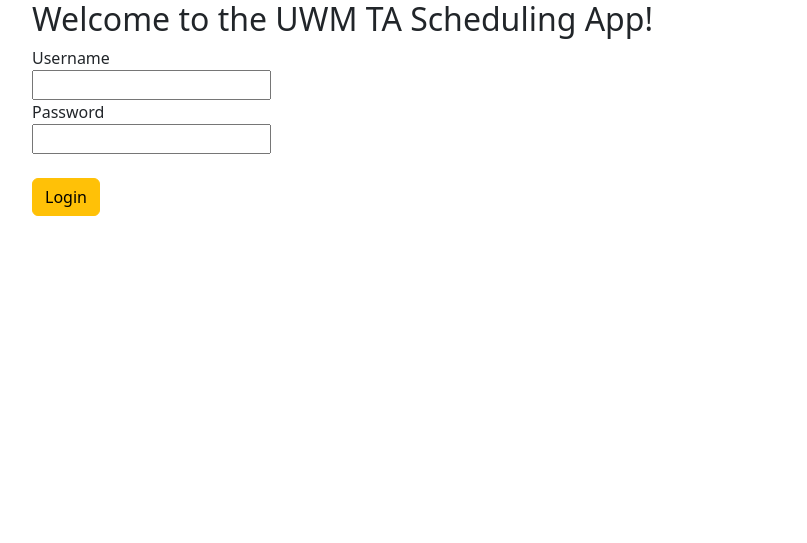
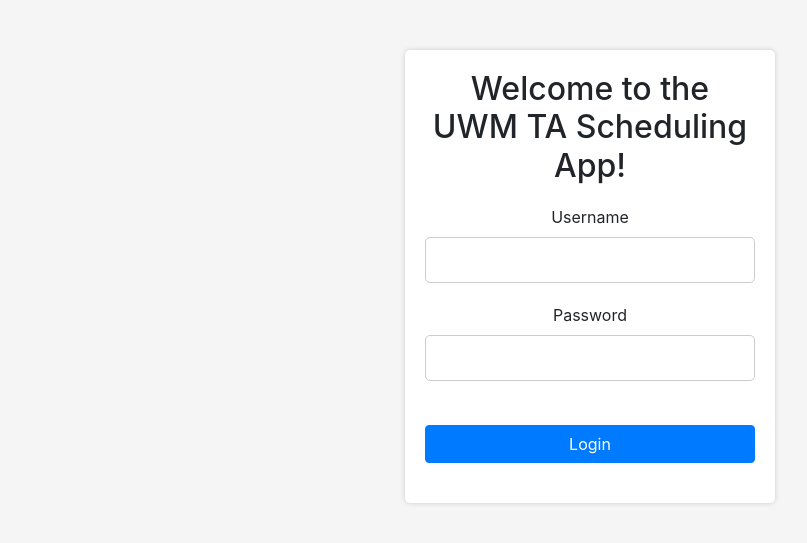
Before and after one commit to MWHunter/schedulingApp, a Django app: page /login.html in a window 1280 px wide. Shown: the top 543 px of the page, without its empty margins (50-857 px from the left). Run offline with Django 4.2, Linux system fonts and the light colour scheme; some libraries are stand-ins or nearby versions.

Commit message:
Make the login page look better

```diff
--- a/schedulingApp/templates/login.html
+++ b/schedulingApp/templates/login.html
@@ -1,14 +1,46 @@
 <!DOCTYPE html>
-<html lang="en">
+<html>
 <head>
-    <meta charset="UTF-8">
-    <meta http-equiv="X-UA-Compatible" content="IE=edge">
-    <meta name="viewport" content="width=device-width, initial-scale=1.0">
-    <link href="https://cdn.jsdelivr.net/npm/bootstrap@5.2.3/dist/css/bootstrap.min.css" rel="stylesheet">
-    <title>TA Scheduling App Login Page</title>
+    <title>UWM TA Scheduling App</title>
+
+    <!-- Add the Bootstrap CSS file -->
+    <link rel="stylesheet" href="https://stackpath.bootstrapcdn.com/bootstrap/4.3.1/css/bootstrap.min.css"
+          integrity="sha384-ggOyR0iXCbMQv3Xipma34MD+dH/1fQ784/j6cY/iJTQUOhcWr7x9JvoRxT2MZw1T" crossorigin="anonymous">
 </head>
+<style>
+    body {
+        background-color: #f5f5f5;
+    }
+
+    .container {
+        width: 400px;
+        margin: 0 auto;
+        text-align: center;
+    }
+
+    .box {
+        margin-top: 50px;
+        background-color: #fff;
+        padding: 20px;
+        border-radius: 5px;
+        box-shadow: 0 0 5px #ccc;
+    }
+
+    .box h2 {
+        margin-bottom: 20px;
+    }
+
+    input {
+        width: 100%;
+        padding: 10px;
+        margin-bottom: 20px;
+        border-radius: 5px;
+        border: 1px solid #ccc;
+    }
+</style>
 <body>
-    <div class="container">
+<div class="container">
+    <div class="box">
         <!--Login interface-->
         <h2>Welcome to the UWM TA Scheduling App!</h2>
         <form action="#" method="post">
@@ -16,9 +48,13 @@
             <label for="loginID">Username</label><br>
             <input type="text" id="loginID" name="loginID"><br>
             <label for="loginPassword">Password</label><br>
-            <input type="text" id="loginPassword" name="loginPassword"><br><br>
-            <input class="btn btn-warning" type="submit" value="Login">
+            <input type="password" id="loginPassword" name="loginPassword"><br><br>
+            <input class="btn btn-primary" type="submit" value="Login">
         </form>
+        {% if error %}
+            <p style="color:red">{{ error }}</p>
+        {% endif %}
     </div>
+</div>
 </body>
 </html>
--- a/schedulingApp/views.py
+++ b/schedulingApp/views.py
@@ -27,8 +27,7 @@
         if user is not None:
             login(request, user)
             return redirect("/")
-        # TODO: Say invalid username or password?
-        return render(request, "login.html", {})
+        return render(request, "login.html", {"error": "Invalid username or password"})
 
 
 # if you would wish to restrict a page behind permissions, use the following code instead:
```
Also changed, not shown: db.sqlite3 (deleted), schedulingApp/migrations/0001_initial.py (deleted).
